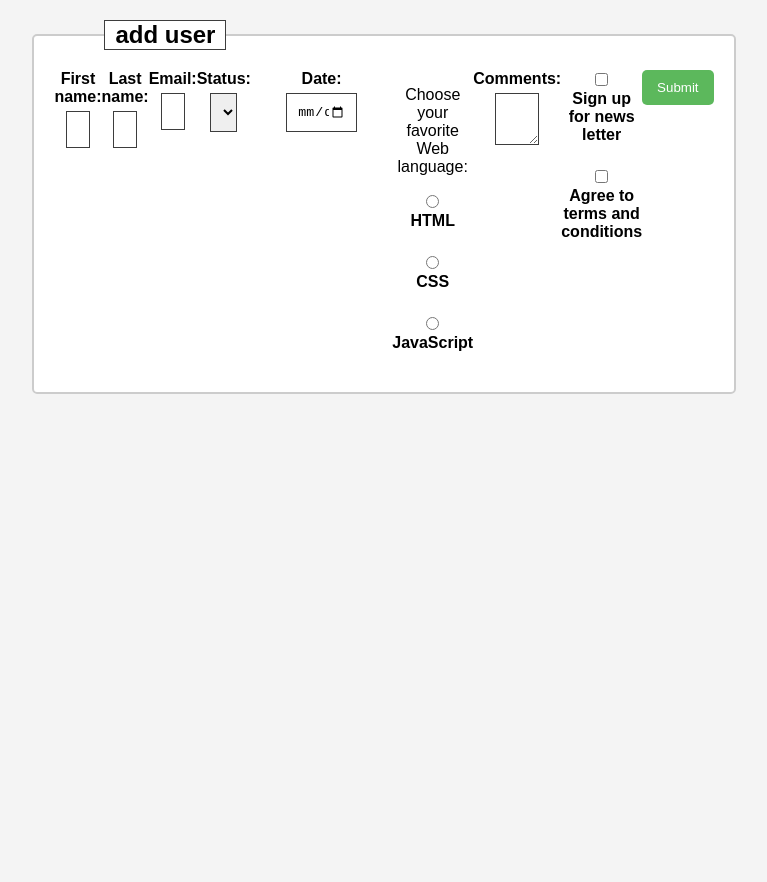
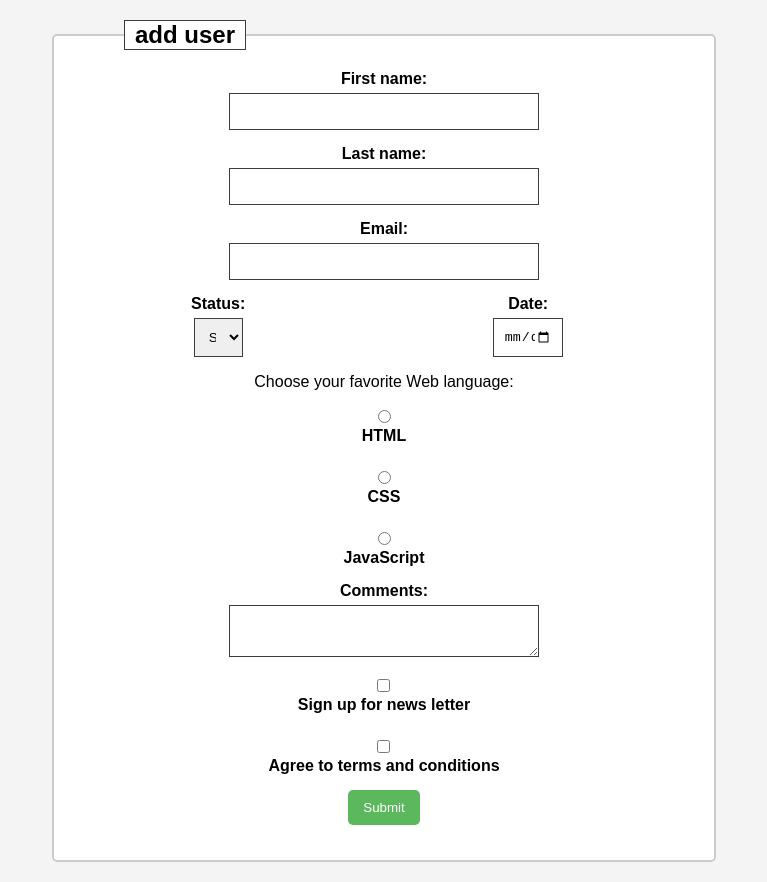
Before and after one commit to RubiesRiot/CSS-layout-practice, a plain HTML site: page index.html in a window 1280 px wide. Shown: the whole page, without its empty margins (256-1023 px from the left). Before the commit the page ends 800 px from the top, so only its background shows below. Drawn offline with Linux system fonts and the light colour scheme.

Commit message:
combined status and date in the same div

```diff
--- a/index.html
+++ b/index.html
@@ -23,18 +23,20 @@
                 <input type="email" id="email" name="email_address">
             </div>
 
-            <div>
+            <div class="row">
+                <span>
                     <label for="role">Status:</label>
                     <select id="role" name="user_role_name">
                     <option value="student">Student</option>
                     <option value="instructor">Instructor</option>
                     <option value="guest">Guest</option>
                     </select>
-            </div>
+                </span>
 
-            <div>
+                <span>
                     <label for="date">Date:</label>
                     <input type="date" id="date" name="date">
+                </span>
             </div>
 
             <div>
--- a/layout.css
+++ b/layout.css
@@ -7,8 +7,6 @@ body {
 }
 
 fieldset {
-    display:flex;
-    justify-content: center;
     border: 2px solid #ccc;
     border-radius: 5px;
     padding: 20px;
@@ -38,6 +36,7 @@ div {
 
 .row {
     display:flex;
+    justify-content: space-around;
 }
 
 label {
```
Lines whose indentation alone changed are shown as unchanged.
